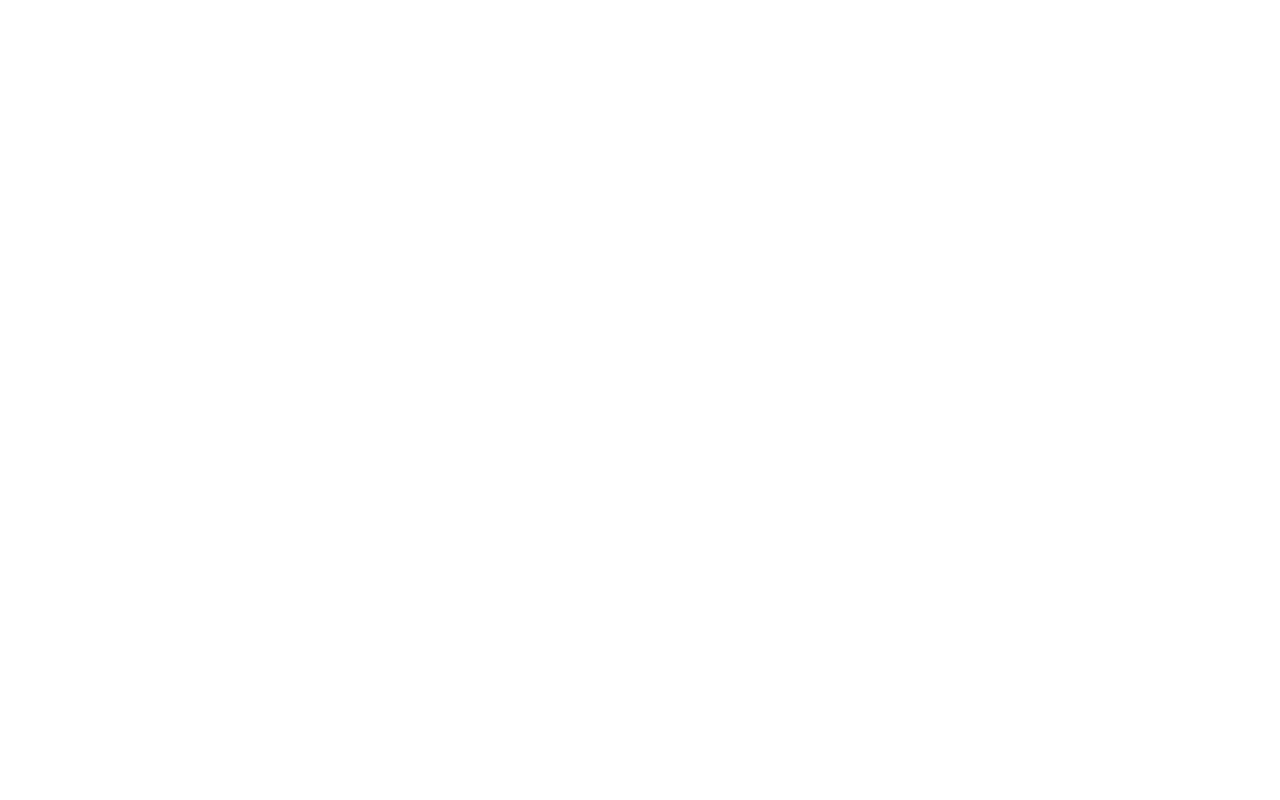
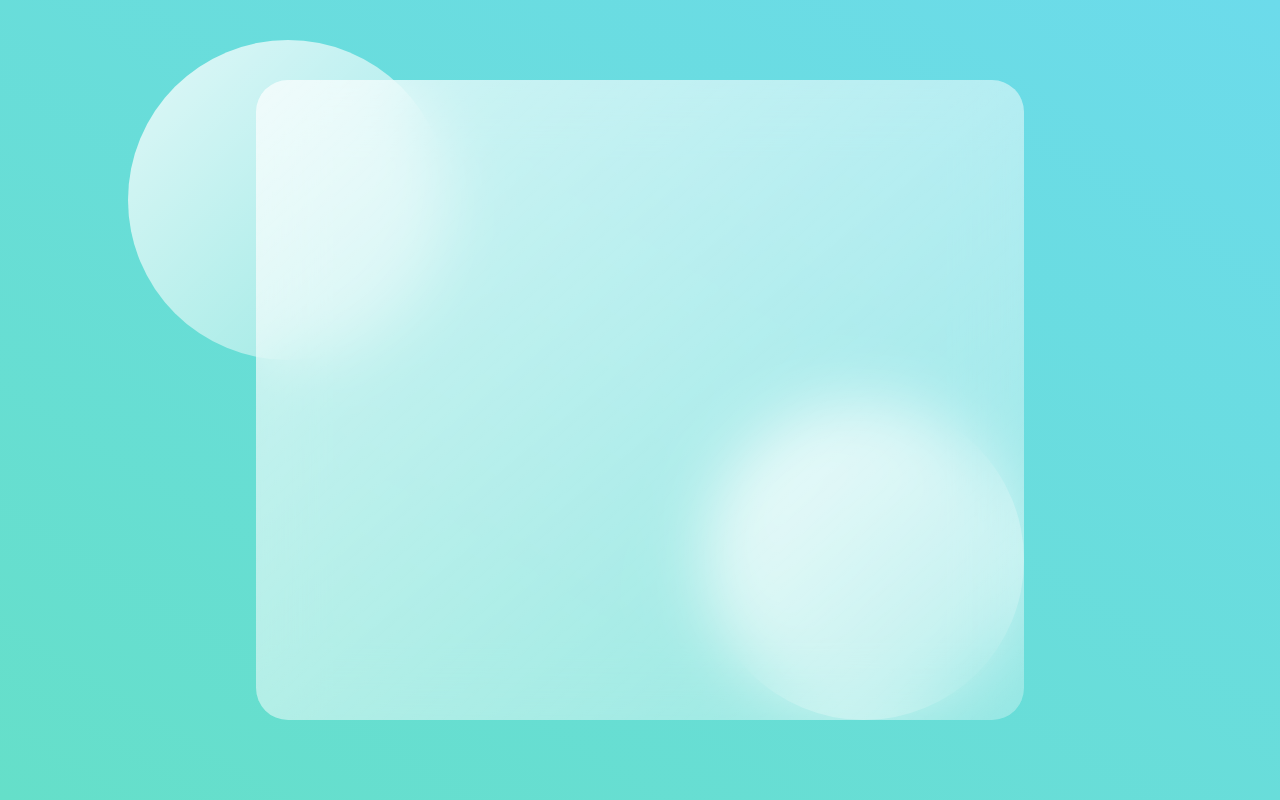
Before and after one commit to hicham-ounasser/glass-website, a plain HTML site: page code-base/index.html in a window 1280 px wide. Drawn offline with Linux system fonts and the light colour scheme.

Commit message:
I added all the styling for the background and the cicles

```diff
--- a/code-base/index.html
+++ b/code-base/index.html
@@ -5,8 +5,16 @@
   <meta http-equiv="X-UA-Compatible" content="IE=edge">
   <meta name="viewport" content="width=device-width, initial-scale=1.0">
   <title>Glass website</title>
+  <link rel="stylesheet" href="style.css">
 </head>
 <body>
+  <main>
+    <section class="glass">
 
+
+    </section>
+  </main>
+  <div class="circle1"></div>
+  <div class="circle2"></div>
 </body>
 </html>
--- a/code-base/style.css
+++ b/code-base/style.css
@@ -18,4 +18,31 @@ main{
     width: 60%;
     background: linear-gradient(to right bottom, rgba(255, 255, 255, 0.7), rgba(255, 255, 255, 0.3));
     border-radius: 2rem;
+    z-index: 2;
+    backdrop-filter: blur(2rem);
 }
+
+.circle1, .circle2 {
+    background: white;
+    background: linear-gradient(
+        to right bottom,
+        rgba(255, 255, 255, 0.8),
+        rgba(255, 255, 255, 0.3)
+        );
+        height: 20rem;
+        width: 20rem;
+        position: absolute;
+        top: 5%;
+        left: 10%;
+        border-radius: 50%;
+
+
+}
+.circle1{
+     top: 50%;
+     left: 55%;
+}
+.circle2{
+    top: 5%;
+    left: 10%;
+}
```
